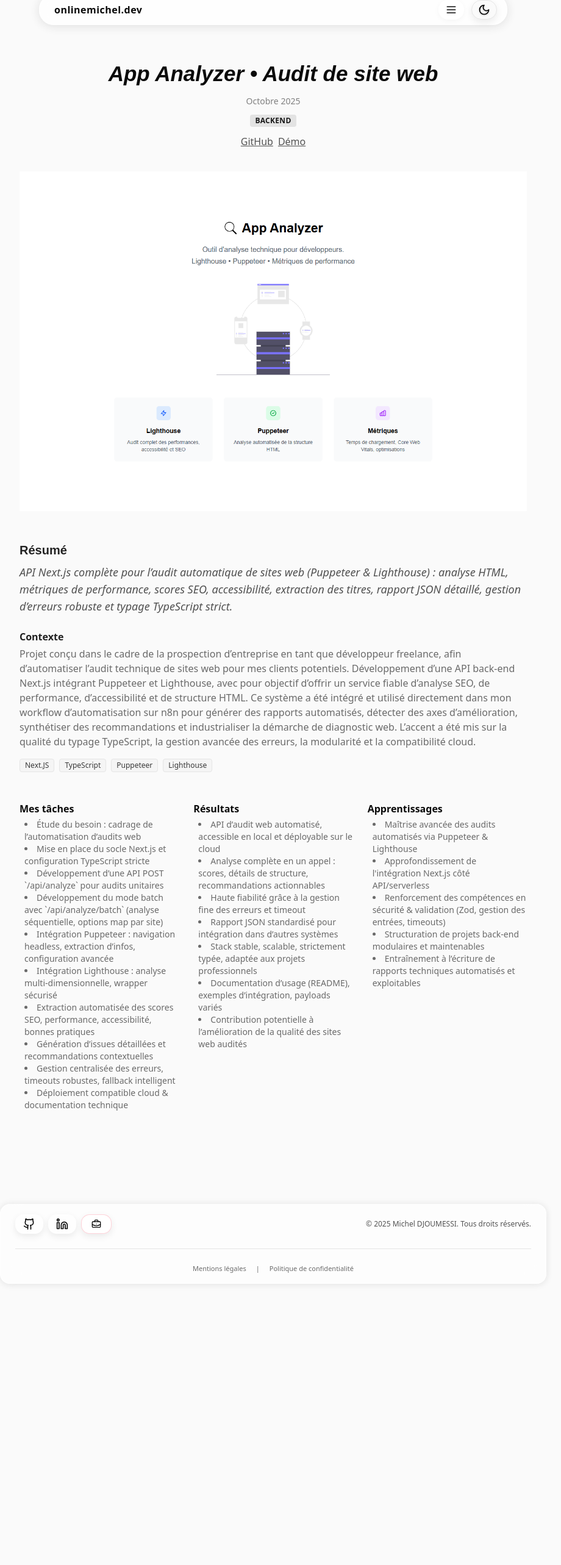
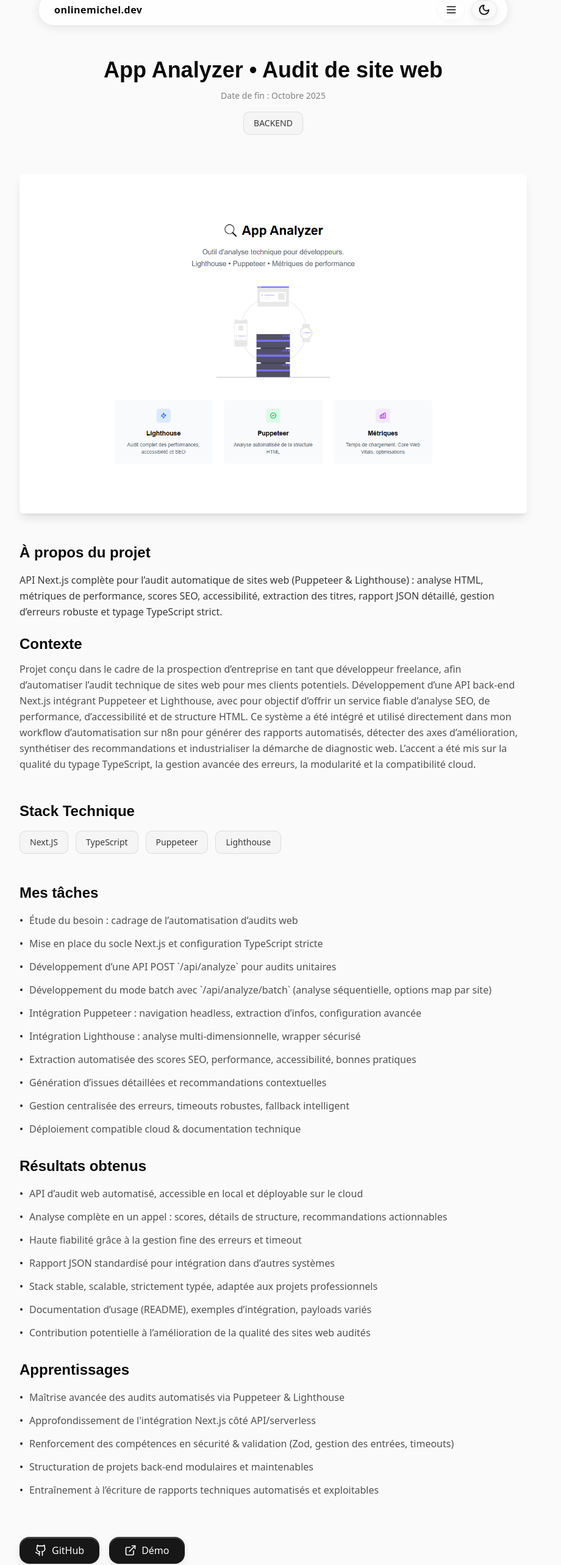
Before and after one commit to michel-DC/Portfolio, a Next.js app: page /project/app-analyzer in a window 1280 px wide. Shown: the part 25-2591 px from the top of the page at 61% size, without its empty margins (192-1112 px from the left). Before the commit the page ends 2146 px from the top, so only its background shows below. Built offline with nearby package versions, Linux system fonts and the light colour scheme; a web font is replaced by a local one.

Commit message:
Refactor ProjectPage and ProjectLayout components for improved structure and styling. Update project data handling, enhance UI elements, and ensure consistent theming across sections. Modify project context in JSON and adjust skill names for accuracy.

```diff
--- a/src/app/project/[slug]/page.tsx
+++ b/src/app/project/[slug]/page.tsx
@@ -2,7 +2,10 @@ import Section from "@/components/section";
 import fs from "fs";
 import path from "path";
 import Link from "next/link";
+import Image from "next/image";
+import { Button } from "@/components/ui/button";
 import ProjectImagesCarousel from "@/components/project-images-carousel";
+import { Github, ExternalLink } from "lucide-react";
 
 interface ProjectData {
   name: string;
@@ -47,11 +50,11 @@ export default async function ProjectPage(props: Props) {
 
   if (!project) {
     return (
-      <Section className="pt-20 pb-8 px-4 sm:px-8">
-        <h1 className="text-2xl font-semibold text-foreground">
+      <Section className="flex flex-1 flex-col justify-center items-center min-h-[60vh] pt-20 pb-8 px-4 sm:px-8">
+        <h1 className="text-2xl font-semibold text-foreground text-center">
           Projet introuvable
         </h1>
-        <p className="mt-2 text-foreground/50">
+        <p className="mt-2 text-foreground/50 text-center">
           Aucun projet ne correspond à ce slug.
         </p>
       </Section>
@@ -59,33 +62,152 @@ export default async function ProjectPage(props: Props) {
   }
 
   return (
+    <>
       <Section className="flex flex-col items-center pt-30 pb-10 px-4 sm:px-8">
-      {/* Header + meta infos*/}
-      <div className="w-full max-w-4xl flex flex-col items-center justify-start text-center mb-8">
-        <h1 className="text-foreground text-[28px] sm:text-[35px] font-bold italic mb-2">
+        {/* Header */}
+        <div className="w-full max-w-4xl flex flex-col items-center text-center mb-10">
+          <h1 className="text-foreground text-3xl sm:text-4xl font-bold mb-3">
             {project.name}
           </h1>
-        <div className="text-foreground/50 text-sm mb-3">{project.date}</div>
-        <div className="flex flex-row flex-wrap items-center gap-2 justify-center mb-3">
+          <h4 className="text-foreground/50 text-sm mb-4">
+            Date de fin : {project.date}
+          </h4>
+
+          {/* Themes */}
+          <div className="flex flex-row flex-wrap items-center gap-3 justify-center mb-6">
             {project.themes?.map((theme, idx) => (
               <span
                 key={theme + idx}
-              className="inline-block px-2 py-0.5 rounded bg-primary/10 text-primary text-xs font-semibold uppercase tracking-wide"
+                className="inline-block px-4 py-2 rounded-lg bg-accent text-foreground/80 text-sm font-medium border border-foreground/10 hover:bg-accent/80 transition-colors"
               >
                 {theme}
               </span>
             ))}
           </div>
+        </div>
+
+        {/* Première image du projet */}
+        {project.images && project.images.length > 0 && (
+          <div className="w-full mb-12 flex justify-center items-center">
+            <Image
+              src={project.images[0]}
+              alt={`${project.name} - Image principale`}
+              width={1200}
+              height={800}
+              className="shadow-lg rounded-sm"
+              style={{
+                width: "100%",
+                height: "auto",
+                maxWidth: "100%",
+              }}
+              priority
+            />
+          </div>
+        )}
+
+        {/* Description & Context */}
+        <div className="w-full max-w-4xl mb-12">
+          <h2 className="text-foreground text-2xl font-semibold mb-4">
+            À propos du projet
+          </h2>
+
+          <p className="text-foreground/80 text-base leading-relaxed mb-6">
+            {project.description}
+          </p>
+
+          <h3 className="text-foreground text-2xl font-semibold mb-3">
+            Contexte
+          </h3>
+          <p className="text-foreground/70 text-base leading-relaxed">
+            {project.context}
+          </p>
+        </div>
+
+        {/* Technologies Stack */}
+        <div className="w-full max-w-4xl mb-12">
+          <h3 className="text-foreground text-2xl font-semibold mb-4">
+            Stack Technique
+          </h3>
+          <div className="flex flex-wrap gap-3">
+            {project.technologies?.map((tech) => (
+              <span
+                key={tech}
+                className="inline-block px-4 py-2 rounded-lg bg-accent text-foreground/80 text-sm font-medium border border-foreground/10 hover:bg-accent/80 transition-colors"
+              >
+                {tech}
+              </span>
+            ))}
+          </div>
+        </div>
+
+        {/* Tasks, Results, Learning */}
+        <div className="w-full max-w-4xl space-y-8">
+          <div>
+            <h3 className="text-foreground text-2xl font-semibold mb-4">
+              Mes tâches
+            </h3>
+            <ul className="space-y-3">
+              {project.task?.map((tache, idx) => (
+                <li
+                  key={idx}
+                  className="text-foreground/70 text-base leading-relaxed pl-4 relative before:content-['•'] before:absolute before:left-0 before:text-primary"
+                >
+                  {tache}
+                </li>
+              ))}
+            </ul>
+          </div>
+
+          <div>
+            <h3 className="text-foreground text-2xl font-semibold mb-4">
+              Résultats obtenus
+            </h3>
+            <ul className="space-y-3">
+              {project.results?.map((result, idx) => (
+                <li
+                  key={idx}
+                  className="text-foreground/70 text-base leading-relaxed pl-4 relative before:content-['•'] before:absolute before:left-0 before:text-primary"
+                >
+                  {result}
+                </li>
+              ))}
+            </ul>
+          </div>
+
+          <div>
+            <h3 className="text-foreground text-2xl font-semibold mb-4">
+              Apprentissages
+            </h3>
+            <ul className="space-y-3">
+              {project.learningOutcomes?.map((appr, idx) => (
+                <li
+                  key={idx}
+                  className="text-foreground/70 text-base leading-relaxed pl-4 relative before:content-['•'] before:absolute before:left-0 before:text-primary"
+                >
+                  {appr}
+                </li>
+              ))}
+            </ul>
+          </div>
+
+          {/* Link */}
           {(project.github || project.url) && (
-          <div className="flex gap-2 flex-wrap justify-center items-center mb-1">
+            <div className="w-full flex justify-start items-center mt-16">
+              <div className="flex justify-start items-center gap-4">
                 {project.github && (
                   <Link
                     href={project.github}
                     target="_blank"
                     rel="noopener noreferrer"
-                className="text-foreground/70 underline hover:text-primary"
+                    className="transition-colors"
                   >
+                    <Button
+                      type="button"
+                      className="bg-primary text-primary-foreground hover:bg-primary/80 font-medium px-6 py-3 text-base shadow-lg border border-primary/30 rounded-2xl flex items-center gap-2 cursor-pointer"
+                    >
+                      <Github className="w-5 h-5" />
                       GitHub
+                    </Button>
                   </Link>
                 )}
                 {project.url && (
@@ -93,64 +215,31 @@ export default async function ProjectPage(props: Props) {
                     href={project.url}
                     target="_blank"
                     rel="noopener noreferrer"
-                className="text-foreground/70 underline hover:text-primary"
+                    className="transition-colors"
                   >
+                    <Button
+                      type="button"
+                      className="bg-primary text-primary-foreground hover:bg-primary/80 font-medium px-6 py-3 text-base shadow-lg border border-primary/30 rounded-2xl flex items-center gap-2 cursor-pointer"
+                    >
+                      <ExternalLink className="w-5 h-5" />
                       Démo
+                    </Button>
                   </Link>
                 )}
               </div>
+            </div>
           )}
         </div>
-      {/* Images RESPONSIVES, carousel auto (client) ou image unique */}
-      <ProjectImagesCarousel images={project.images} name={project.name} />
-      {/* Description principale */}
-      <div className="w-full max-w-4xl text-left mb-8">
-        <h2 className="text-foreground/90 text-xl font-semibold mb-2 mt-2">
-          Résumé
+      </Section>
+
+      {project.images && project.images.length > 1 && (
+        <div className="w-full max-w-4xl mx-auto mt-10 mb-16">
+          <h2 className="text-foreground text-2xl font-semibold mb-4 ml-8">
+            Gallerie d&apos;images
           </h2>
-        <p className="text-foreground/70 mb-2 italic text-lg">
-          {project.description}
-        </p>
-        <h3 className="mt-6 mb-1 text-foreground/90 font-semibold">Contexte</h3>
-        <p className="text-foreground/60 mb-4">{project.context}</p>
-        <div className="flex flex-wrap gap-2 mb-4">
-          {project.technologies?.map((tech) => (
-            <span
-              key={tech}
-              className="inline-block px-2 py-0.5 rounded bg-accent text-foreground/80 text-xs font-medium border"
-            >
-              {tech}
-            </span>
-          ))}
+          <ProjectImagesCarousel images={project.images} name={""} />
         </div>
-      </div>
-      {/* Tâches, résultats, apprentissages */}
-      <div className="w-full max-w-4xl grid grid-cols-1 md:grid-cols-3 gap-6 mb-8">
-        <div>
-          <h4 className="text-foreground font-semibold mb-1">Mes tâches</h4>
-          <ul className="list-disc list-inside text-foreground/60 text-sm pl-2">
-            {project.task?.map((tache, idx) => (
-              <li key={idx}>{tache}</li>
-            ))}
-          </ul>
-        </div>
-        <div>
-          <h4 className="text-foreground font-semibold mb-1">Résultats</h4>
-          <ul className="list-disc list-inside text-foreground/60 text-sm pl-2">
-            {project.results?.map((result, idx) => (
-              <li key={idx}>{result}</li>
-            ))}
-          </ul>
-        </div>
-        <div>
-          <h4 className="text-foreground font-semibold mb-1">Apprentissages</h4>
-          <ul className="list-disc list-inside text-foreground/60 text-sm pl-2">
-            {project.learningOutcomes?.map((appr, idx) => (
-              <li key={idx}>{appr}</li>
-            ))}
-          </ul>
-        </div>
-      </div>
-    </Section>
+      )}
+    </>
   );
 }
--- a/src/components/sections/projects-section.tsx
+++ b/src/components/sections/projects-section.tsx
@@ -11,7 +11,7 @@ import { useState } from "react";
 const projects = [
   {
     json: "/src/data/projects/001.json",
-    name: "Teamify • Application de gestion événementielle",
+    name: "Teamify • Gestion événementielle",
     slugName: "teamify",
     description: `Teamify est une plateforme collaborative permettant de créer, d'organiser et de gérer des événements en un seul endroit. Conçue pour les équipes et les particuliers, elle simplifie la planification grâce à des outils intuitifs de gestion des participants, de coordination en temps réel et de notifications personnalisées. Dotée d'une interface responsive et accessible, Teamify facilite la collaboration pour tous types d'événements, qu'ils soient professionnels ou personnels.`,
     date: "Octobre 2025",
--- a/src/components/sections/skills-section.tsx
+++ b/src/components/sections/skills-section.tsx
@@ -15,7 +15,7 @@ import { Button } from "@/components/ui/button";
 
 const skills = [
   {
-    name: "Next.js",
+    name: "Next.JS",
     url: "https://nextjs.org",
     icon: Layers,
     description: "Framework fullstack pour mes projets web",
@@ -27,7 +27,7 @@ const skills = [
     description: "Typage statique pour un code robuste",
   },
   {
-    name: "React",
+    name: "React.JS",
     url: "https://react.dev",
     icon: Atom,
     description: "Librairie javascript via un système de composants",
--- a/src/data/projects/001.json
+++ b/src/data/projects/001.json
@@ -25,7 +25,7 @@
     "Cypress",
     "Vercel"
   ],
-  "context": "Développement d'une plateforme SaaS complète de gestion collaborative d’événements en équipe (création, pilotage, notifications, messagerie temps réel, gestion des rôles, emails transactionnels, tests e2e…). Projet mené sur plusieurs mois en binôme, dans un contexte d’innovation/expérimentation en MMI, en visant robustesse, sécurité et expérience utilisateur moderne. Stack Next.js fullstack, architecture modulaire et extensible, base PostgreSQL, déploiement cloud.",
+  "context": "Développement d'une plateforme SaaS complète de gestion collaborative d’événements en équipe (création, pilotage, notifications, messagerie temps réel, gestion des rôles, emails transactionnels, tests e2e…). Projet mené sur plusieurs mois en solo, dans un contexte d’innovation/expérimentation en MMI, en visant robustesse, sécurité et expérience utilisateur moderne. Stack Next.js fullstack, architecture modulaire et extensible, base PostgreSQL, déploiement cloud.",
   "task": [
     "Formalisation du besoin, cadrage UX, choix techniques",
     "Mise en place du socle Next.js, architecture du projet, configuration TypeScript, Tailwind & Prisma",
--- a/src/styles/globals.css
+++ b/src/styles/globals.css
@@ -118,7 +118,8 @@
     @apply bg-background text-foreground;
   }
   h1,
-  h2 {
+  h2,
+  h3 {
     font-family: var(--font-galada);
   }
 }
```
Also changed, not shown: src/app/project/[slug]/layout.tsx (added, +41 -0 lines). Lines whose indentation alone changed are shown as unchanged.
